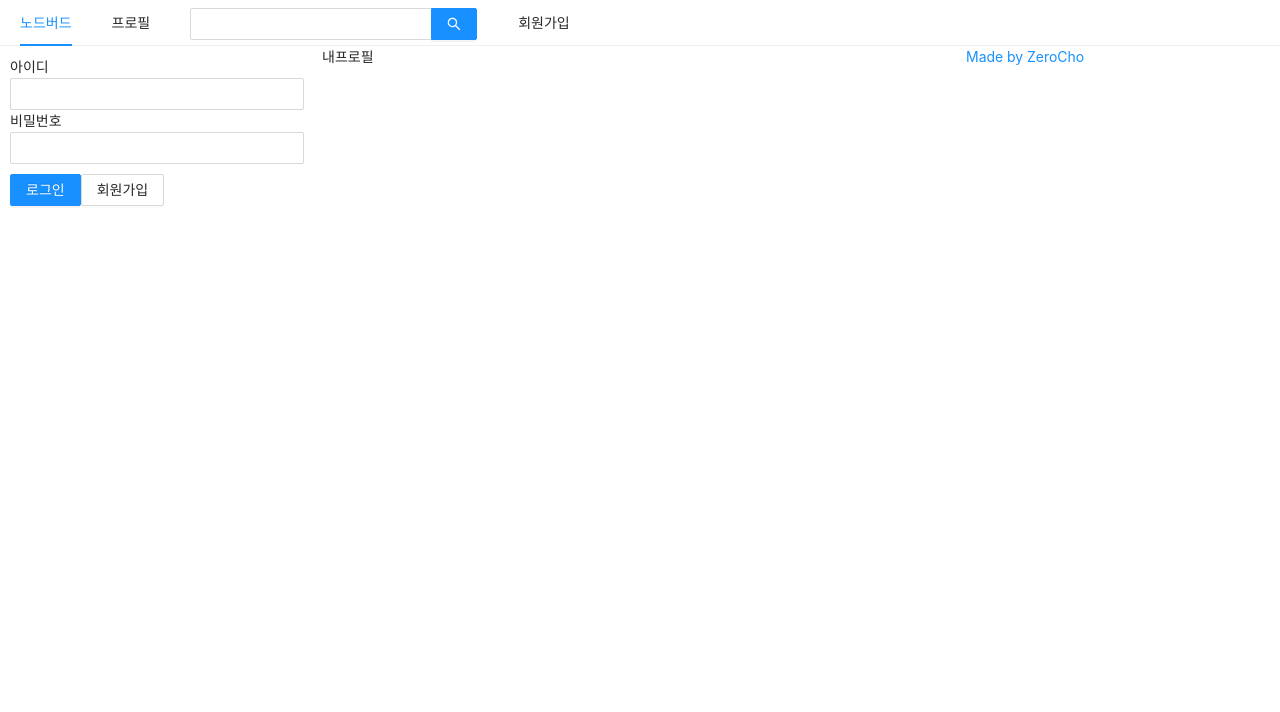
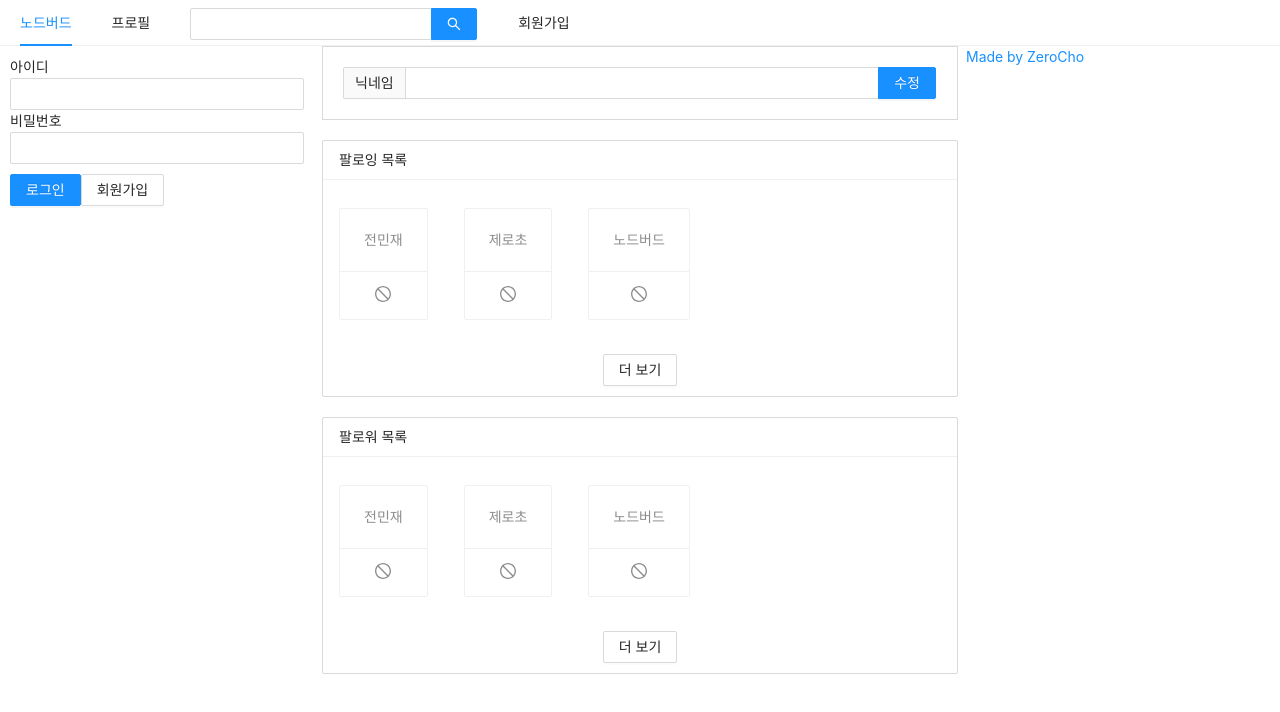
Before and after one commit to ssi02014/NodeBird, a Next.js app in the folder front/: page /profile in a window 1280 px wide. Shown: the top 712 px of the page. Built offline with nearby package versions, Linux system fonts and the light colour scheme.

Commit message:
Add(minjae): Profile + 최적화

```diff
--- /dev/null
+++ b/front/components/FollowList/index.tsx
@@ -0,0 +1,41 @@
+import React, { useMemo } from 'react';
+import { Button, Card, List } from 'antd';
+import { StopOutlined } from '@ant-design/icons';
+import { LoadMoreButtonContainer, StyledListItem, StyledList } from './style';
+
+interface Props {
+  header: string;
+  data: { nickname: string }[]
+}
+
+const FollowList = ({ header, data }: Props) => {
+  const gridOptions = useMemo(() => {
+    return { gutter: 4, xs: 2, md: 3 }
+  }, []);
+
+  return (
+    <>
+      <StyledList
+        grid={gridOptions}
+        size="small"
+        header={<div>{header}</div>}
+        loadMore={
+          <LoadMoreButtonContainer>
+            <Button>더 보기</Button>
+          </LoadMoreButtonContainer>
+        }
+        dataSource={data}
+        renderItem={(item: any) => (
+          <StyledListItem>
+            <Card actions={[<StopOutlined key="stop" />]}>
+              <Card.Meta description={item.nickname} />
+            </Card>
+          </StyledListItem>
+        )}
+        bordered
+      />
+    </>
+  );
+};
+
+export default FollowList;
--- /dev/null
+++ b/front/components/FollowList/style.ts
@@ -0,0 +1,15 @@
+import styled from "styled-components";
+import { List } from 'antd';
+
+export const StyledList = styled(List)`
+  margin-bottom: 20px;
+`;
+
+export const StyledListItem = styled(List.Item)`
+  margin-Top: 20px;
+`;
+
+export const LoadMoreButtonContainer = styled.div`
+  text-align: center;
+  margin: 10px 0;
+`;
--- /dev/null
+++ b/front/components/NicknameEditForm/index.tsx
@@ -0,0 +1,13 @@
+import React from 'react';
+import { FormWrapper } from './style';
+import { Input } from 'antd';
+
+const NicknameEditForm = () => {
+  return (
+    <FormWrapper>
+      <Input.Search addonBefore="닉네임" enterButton="수정" />
+    </FormWrapper>
+  );
+};
+
+export default NicknameEditForm;
--- /dev/null
+++ b/front/components/NicknameEditForm/style.ts
@@ -0,0 +1,8 @@
+import styled from "styled-components";
+import { Form } from 'antd';
+
+export const FormWrapper = styled(Form)`
+  padding: 20px;
+  margin-bottom: 20px;
+  border: 1px solid #d9d9d9;
+`;
--- a/front/pages/profile.tsx
+++ b/front/pages/profile.tsx
@@ -1,15 +1,31 @@
 import AppLayout from 'components/AppLayout';
+import FollowList from 'components/FollowList';
+import NicknameEditForm from 'components/NicknameEditForm';
 import Head from 'next/head';
 import React from 'react';
 
 const Profile = () => {
+  const followingList = [
+    { nickname: "전민재"},
+    { nickname: "제로초"},
+    { nickname: "노드버드"}
+  ];
+
+  const followerList = [
+    { nickname: "전민재"},
+    { nickname: "제로초"},
+    { nickname: "노드버드"}
+  ];
+
   return (
     <>
       <Head>
         <title>내 프로필 | NodeBird</title>
       </Head>
       <AppLayout>
-        내프로필
+        <NicknameEditForm />
+        <FollowList header="팔로잉 목록" data={followingList} />
+        <FollowList header="팔로워 목록" data={followerList} />
       </AppLayout>
     </>
   );
```
